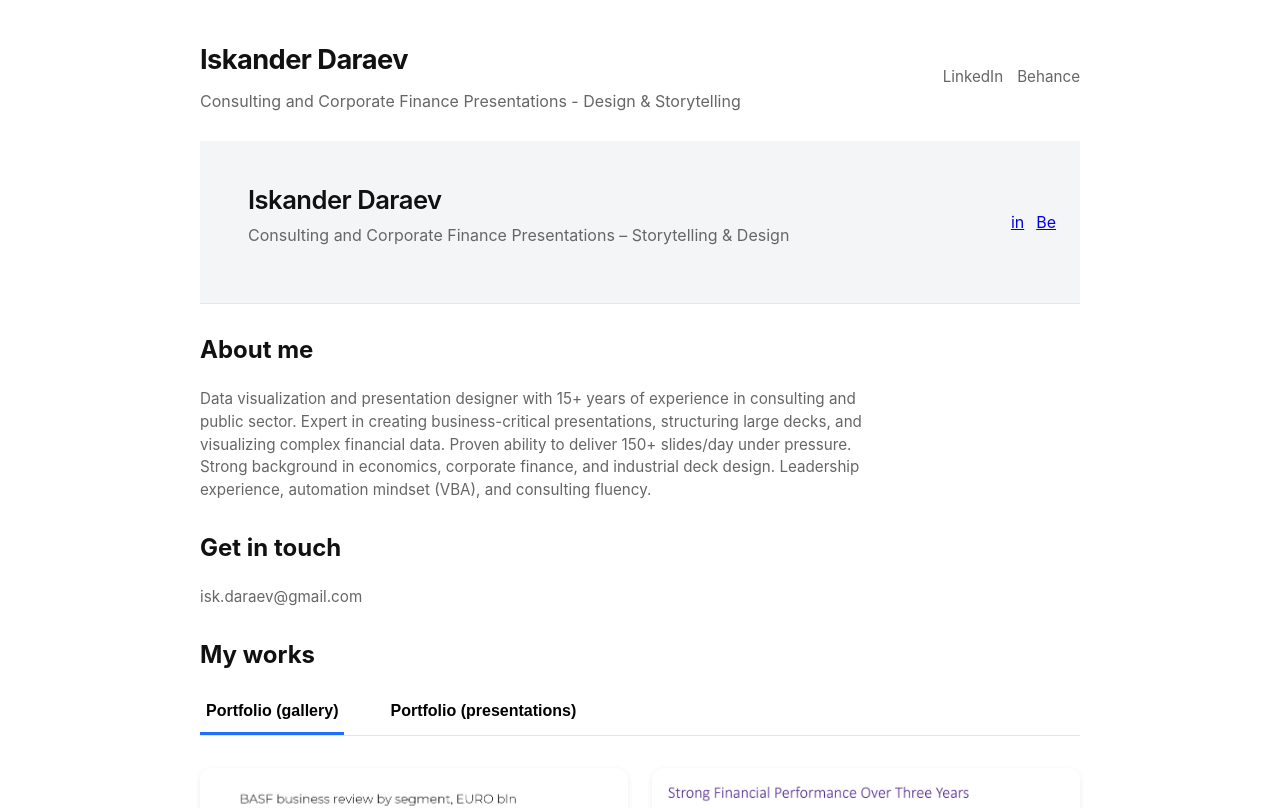
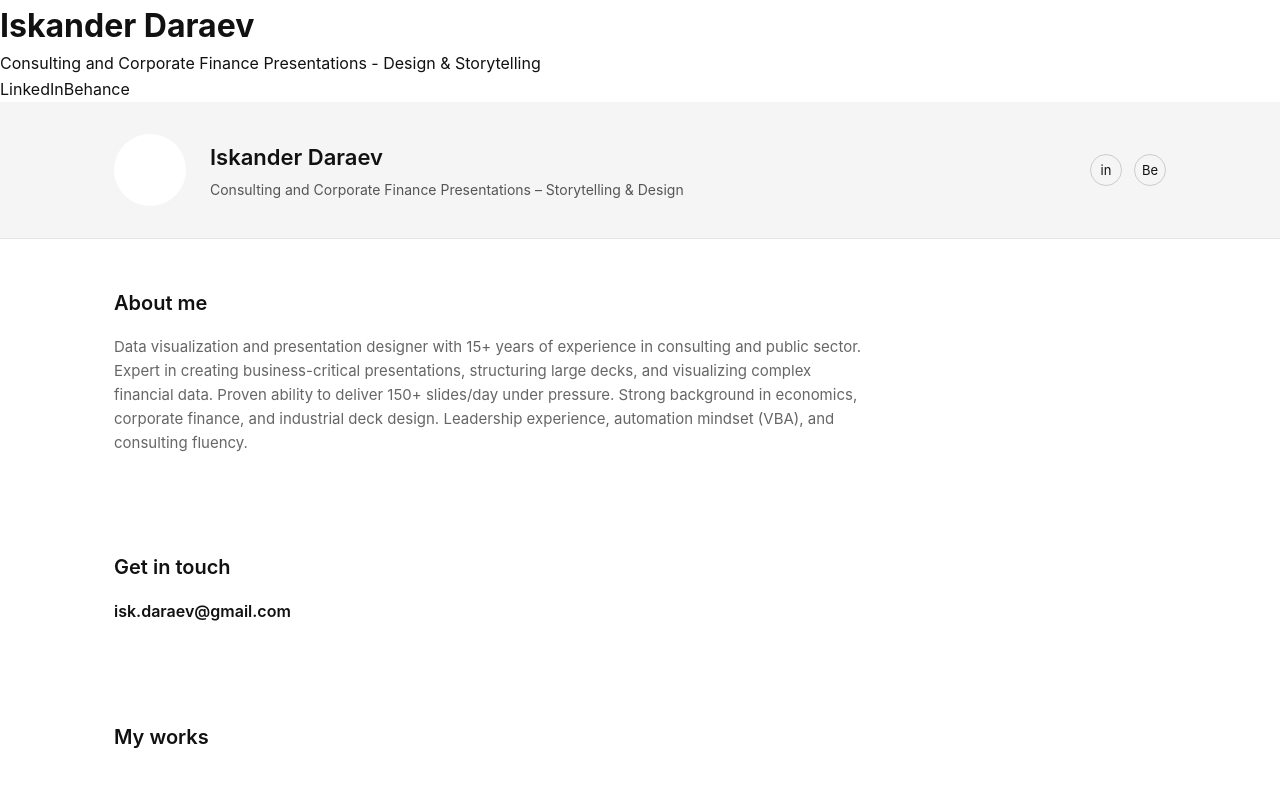
Before and after one commit to isk06/ruportfo, a Next.js app: page / in a window 1280 px wide. Shown: the top 808 px of the page. Built offline with nearby package versions, Linux system fonts and the light colour scheme.

Commit message:
Add gray background to top header section

```diff
--- a/app/globals.css
+++ b/app/globals.css
@@ -1,137 +1,77 @@
-:root{
-  --max-width: 880px;
-  --muted: #666;
-  --accent: #111;
-  --bg: #fff;
-  --mono: 'Inter', system-ui, -apple-system, "Segoe UI", Roboto, "Helvetica Neue", Arial;
+/* ===============================
+   RESET & BASE
+================================ */
+
+* {
+  box-sizing: border-box;
+  margin: 0;
+  padding: 0;
 }
 
-*{box-sizing:border-box}
-html,body,#root{height:100%}
-body{
-  margin:0;
-  font-family: var(--mono);
-  color:var(--accent);
-  background:var(--bg);
-  -webkit-font-smoothing:antialiased;
-  -moz-osx-font-smoothing:grayscale;
-  line-height:1.5;
-  padding:40px 20px;
+html,
+body {
+  max-width: 100%;
+  overflow-x: hidden;
 }
 
-.container{
-  max-width:var(--max-width);
-  margin:0 auto;
+body {
+  font-family: -apple-system, BlinkMacSystemFont, "Segoe UI",
+    Roboto, Inter, Helvetica, Arial, sans-serif;
+  background: #ffffff;
+  color: #111;
+  line-height: 1.6;
 }
 
-.header{
-  display:flex;
-  justify-content:space-between;
-  align-items:center;
-  gap:16px;
-  margin-bottom:28px;
+/* ===============================
+   LINKS
+================================ */
+
+a {
+  color: inherit;
+  text-decoration: none;
 }
 
-.header .links a{
-  margin-left:14px;
-  text-decoration:none;
-  color:var(--muted);
-  font-size:0.95rem;
+a:hover {
+  opacity: 0.8;
 }
 
-h1{
-  margin:0 0 8px 0;
-  font-size:1.7rem;
-  letter-spacing:-0.02em;
+/* ===============================
+   HERO / HEADER
+================================ */
+
+.hero {
+  width: 100%;
+  border-bottom: 1px solid #e5e5e5;
 }
 
-.lead{
-  margin:0;
-  color:var(--muted);
-  font-size:1rem;
-  max-width:56ch;
-}
-
-.section{
-  margin-top:28px;
-}
-
-.projects-grid{
-  display:grid;
-  grid-template-columns:repeat(auto-fill,minmax(160px,1fr));
-  gap:12px;
-  margin-top:12px;
-}
-
-.project-card{
-  background:#f6f6f6;
-  border-radius:8px;
-  overflow:hidden;
-  height:110px;
-  display:flex;
-  align-items:center;
-  justify-content:center;
-  color:#999;
-  font-size:0.9rem;
-  padding:8px;
-}
-
-.about{
-  margin-top:12px;
-  color:var(--muted);
-  font-size:0.95rem;
-  max-width:70ch;
-}
-
-.contact{
-  margin-top:16px;
-  color:var(--muted);
-  font-size:0.95rem;
-  font-weight:400;
-}
-
-.footer{
-  margin-top:48px;
-  padding-top:20px;
-  border-top:1px solid #eee;
-  color:var(--muted);
-  font-size:0.9rem;
-  text-align:center;
-}
-
-@keyframes fadeIn {
-  from { opacity: 0; }
-  to { opacity: 1; }
-}
-
-@keyframes zoomIn {
-  from { transform: scale(0.9); opacity: 0; }
-  to { transform: scale(1); opacity: 1; }
-}
-
-/* TOP HERO SECTION */
 .hero-gray {
-  background: #f4f5f7;
-  border-bottom: 1px solid #e3e6ea;
+  background: #f5f5f5;
 }
 
 .hero-content {
   max-width: 1100px;
   margin: 0 auto;
-  padding: 40px 24px;
+  padding: 32px 24px;
   display: flex;
   align-items: center;
   gap: 24px;
 }
 
+.hero-logo {
+  width: 72px;
+  height: 72px;
+  border-radius: 50%;
+  background: #ffffff;
+}
+
 .hero-title {
-  font-size: 1.6rem;
+  font-size: 22px;
   font-weight: 600;
-  margin: 0;
 }
 
 .hero-subtitle {
-  color: #666;
+  font-size: 14px;
+  color: #555;
   margin-top: 4px;
 }
 
@@ -140,3 +80,174 @@ h1{
   display: flex;
   gap: 12px;
 }
+
+.hero-socials a {
+  width: 32px;
+  height: 32px;
+  border: 1px solid #ccc;
+  border-radius: 50%;
+  display: flex;
+  align-items: center;
+  justify-content: center;
+  font-size: 13px;
+}
+
+/* ===============================
+   SECTIONS
+================================ */
+
+.section {
+  max-width: 1100px;
+  margin: 0 auto;
+  padding: 48px 24px;
+}
+
+.section h2 {
+  font-size: 20px;
+  font-weight: 600;
+  margin-bottom: 16px;
+}
+
+/* ===============================
+   ABOUT
+================================ */
+
+.about {
+  max-width: 760px;
+  color: #666;
+  font-size: 15px;
+}
+
+/* ===============================
+   CONTACT
+================================ */
+
+.contact {
+  font-weight: 600;
+  margin-top: 8px;
+}
+
+/* ===============================
+   PORTFOLIO TABS
+================================ */
+
+.tabs {
+  display: flex;
+  gap: 32px;
+  margin-bottom: 32px;
+  border-bottom: 1px solid #e5e5e5;
+}
+
+.tab {
+  padding-bottom: 10px;
+  font-weight: 500;
+  color: #999;
+  cursor: pointer;
+}
+
+.tab.active {
+  color: #111;
+  border-bottom: 2px solid #111;
+}
+
+/* ===============================
+   PORTFOLIO GRID
+================================ */
+
+.grid {
+  display: grid;
+  grid-template-columns: repeat(2, 1fr);
+  gap: 32px;
+}
+
+/* ===============================
+   PROJECT CARD
+================================ */
+
+.card {
+  background: #ffffff;
+  border-radius: 16px;
+  overflow: hidden;
+  border: 1px solid #eee;
+  display: flex;
+  flex-direction: column;
+  cursor: zoom-in;
+  transition: transform 0.2s ease, box-shadow 0.2s ease;
+}
+
+.card:hover {
+  transform: translateY(-2px);
+  box-shadow: 0 8px 20px rgba(0, 0, 0, 0.08);
+}
+
+.card img {
+  width: 100%;
+  height: auto;
+  display: block;
+}
+
+/* Caption pinned to bottom */
+.card-caption {
+  margin-top: auto;
+  padding: 14px 16px;
+  font-size: 13px;
+  color: #666;
+  background: #fff;
+}
+
+/* ===============================
+   IMAGE MODAL (ZOOM)
+================================ */
+
+.modal-overlay {
+  position: fixed;
+  inset: 0;
+  background: rgba(0, 0, 0, 0.75);
+  display: flex;
+  align-items: center;
+  justify-content: center;
+  z-index: 1000;
+}
+
+.modal-content {
+  max-width: 90vw;
+  max-height: 90vh;
+}
+
+.modal-content img {
+  width: 100%;
+  height: auto;
+  border-radius: 8px;
+  cursor: zoom-out;
+}
+
+/* ===============================
+   FOOTER
+================================ */
+
+.footer {
+  padding: 32px 24px;
+  text-align: center;
+  font-size: 13px;
+  color: #aaa;
+  border-top: 1px solid #eee;
+}
+
+/* ===============================
+   RESPONSIVE
+================================ */
+
+@media (max-width: 768px) {
+  .hero-content {
+    flex-direction: column;
+    align-items: flex-start;
+  }
+
+  .hero-socials {
+    margin-left: 0;
+  }
+
+  .grid {
+    grid-template-columns: 1fr;
+  }
+}
```
